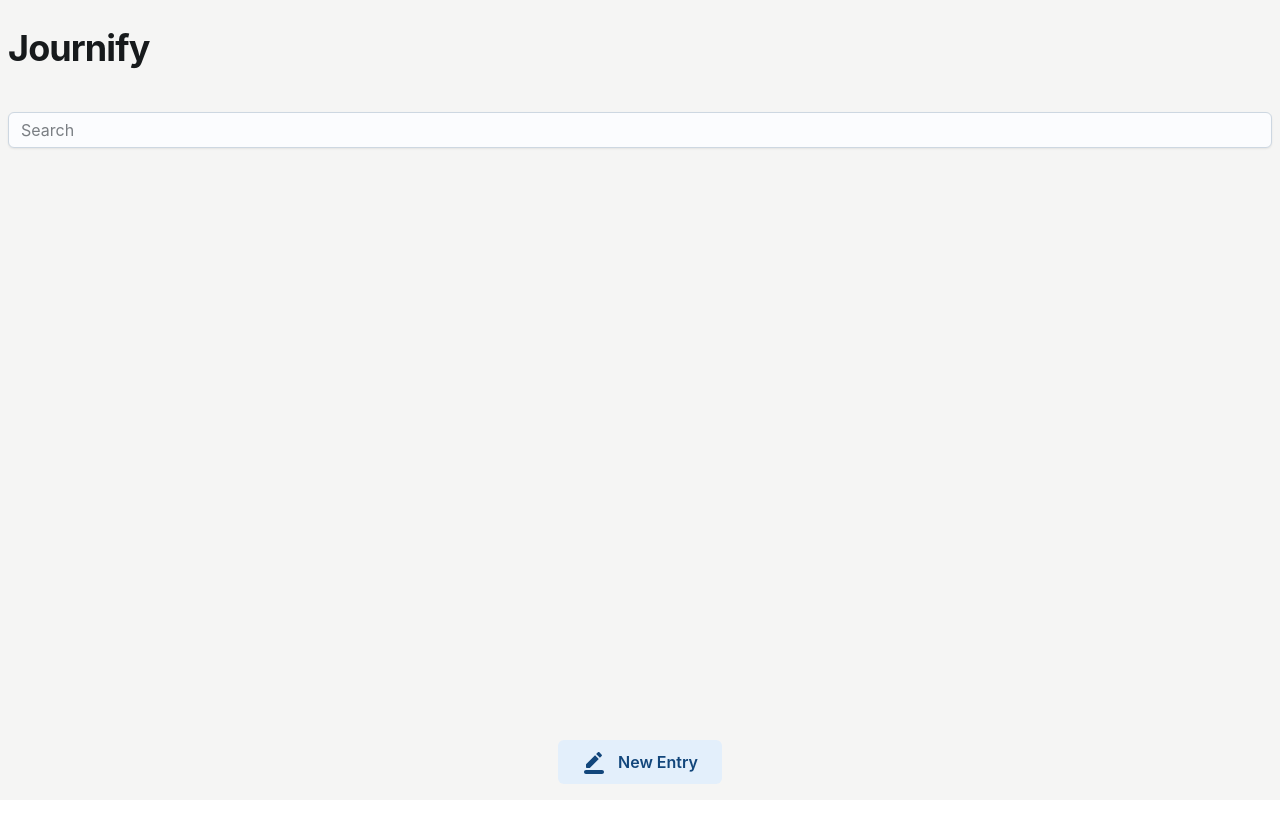
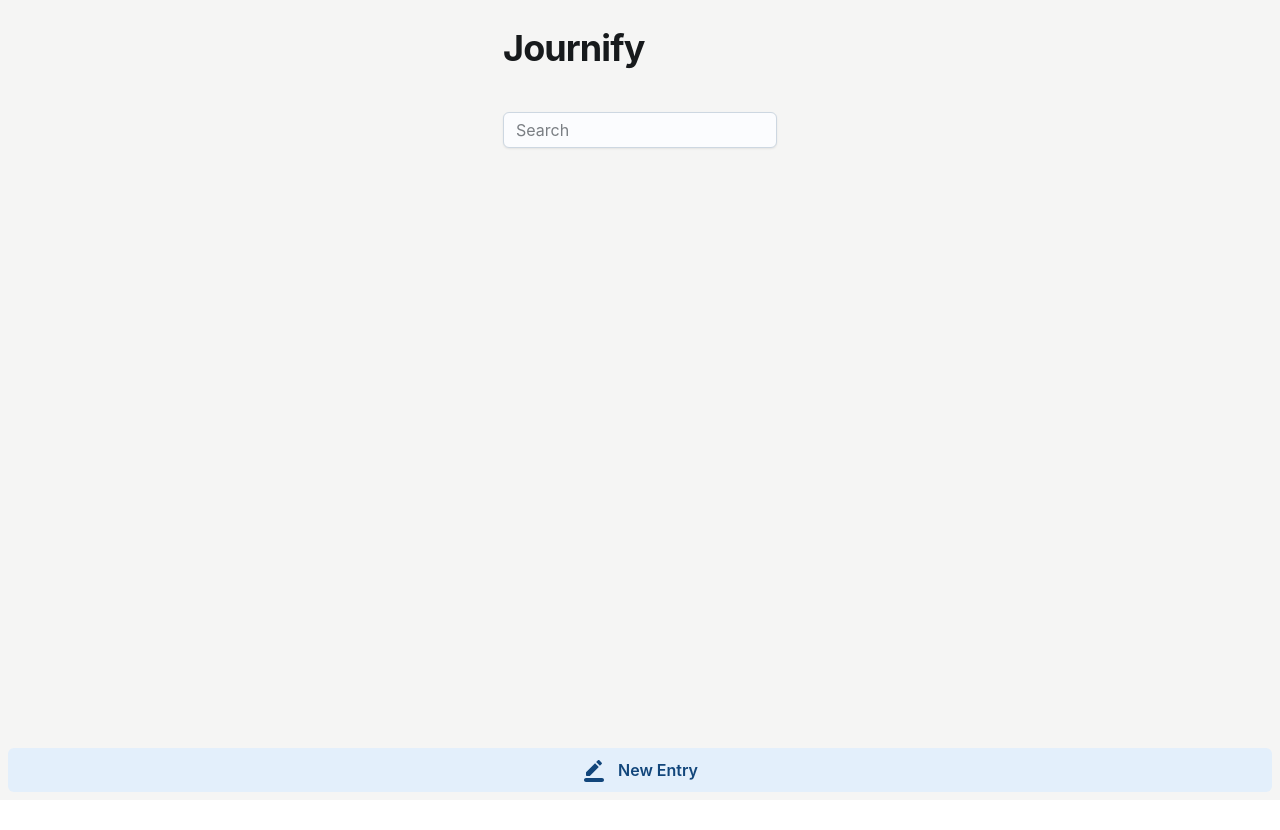
Before and after one commit to majicmaj/journify-fe, a React (Vite) app: page / in a window 1280 px wide. Shown: the top 830 px of the page. After the commit the page ends 800 px from the top, so only its background shows below. Built offline with nearby package versions, Linux system fonts and the light colour scheme.

Commit message:
Fix scrolling and button spacing. Prevent button from blocking touching not directly behind it

```diff
--- a/src/App.tsx
+++ b/src/App.tsx
@@ -1,4 +1,4 @@
-import { Input } from "@mui/joy";
+import { Box, Input } from "@mui/joy";
 import { useState } from "react";
 import useGetJournals from "./folders/api/journal/useGetJournals";
 import { IJournal } from "./folders/api/journals";
@@ -18,8 +18,8 @@ function App() {
   );
 
   return (
-    <div className="max-h-screen h-screen bg-stone-100">
-      <div className="p-2 h-full flex flex-col gap-2">
+    <div className="relative max-h-screen h-screen bg-stone-100 overflow-hidden items-center flex flex-col">
+      <div className="p-2 flex flex-col gap-2 h-full overflow-y-scroll">
         <div className="pt-4 pb-8">
           <Text h={1}>Journify</Text>
         </div>
@@ -36,9 +36,9 @@ function App() {
           ))}
       </div>
 
-      <div className="sticky bottom-0 left-0 right-0 p-4 flex justify-center">
+      <Box className="fixed bottom-0 p-2 ">
         <NewEntryButton fullButton={!isJournals} />
-      </div>
+      </Box>
     </div>
   );
 }
--- a/src/folders/components/journal/NewEntryButton.tsx
+++ b/src/folders/components/journal/NewEntryButton.tsx
@@ -15,6 +15,9 @@ const NewEntryButton = ({ fullButton }: INewEntryButton) => {
           fullWidth
           size="lg"
           variant="soft"
+          sx={{
+            width: "calc(100vw - 1rem)",
+          }}
         >
           New Entry
         </Button>
```
